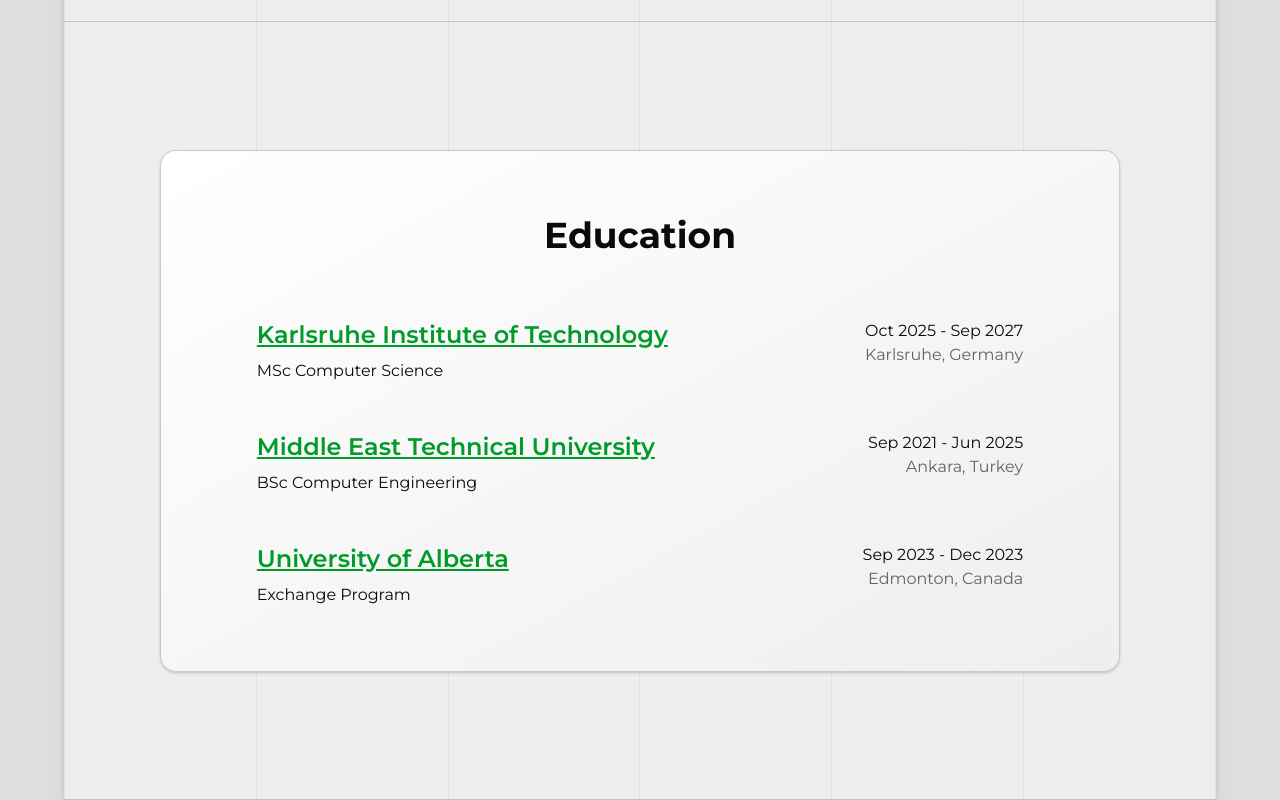
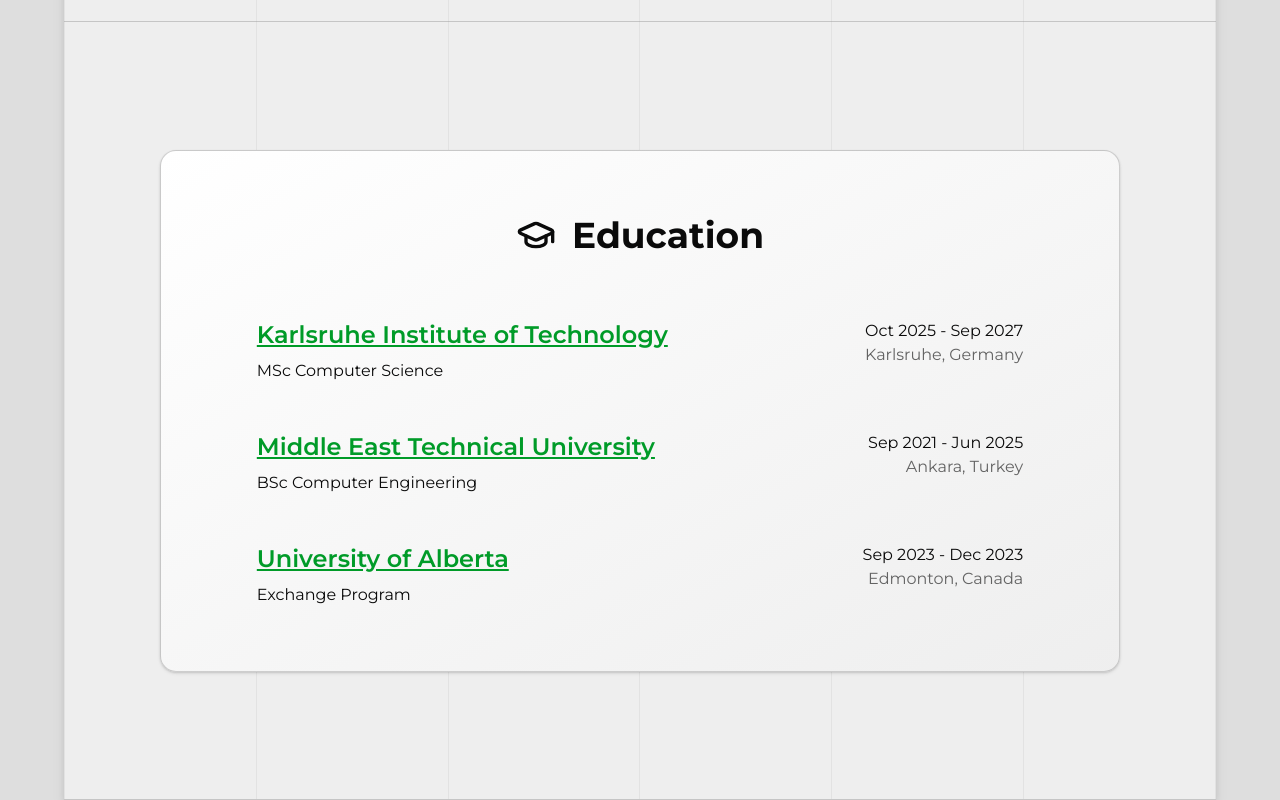
Before and after one commit to Akbro23/akbro23.github.io, a Next.js app: page / in a window 1280 px wide. Shown: the part 1712-2512 px from the top of the page. Built offline with nearby package versions, Linux system fonts and the light colour scheme.

Commit message:
feat (education): add icion

```diff
--- a/components/education.tsx
+++ b/components/education.tsx
@@ -1,4 +1,5 @@
 import Section from "@/components/section";
+import { GraduationCap } from "lucide-react";
 import Link from "next/link";
 
 const educationData = [
@@ -29,7 +30,11 @@
   return (
     <section id="education" className="py-32">
       <Section>
-        <h2 className="text-center font-bold text-4xl">Education</h2>
+        <div className="flex items-center justify-center gap-4 mx-auto">
+          <GraduationCap className="w-10 h-10"/>
+          <h2 className="font-bold text-4xl">Education</h2>
+        </div>
+
         <div className="mt-16">
           <div className="flex flex-col gap-12">
             {educationData.map((edu) => (
```
